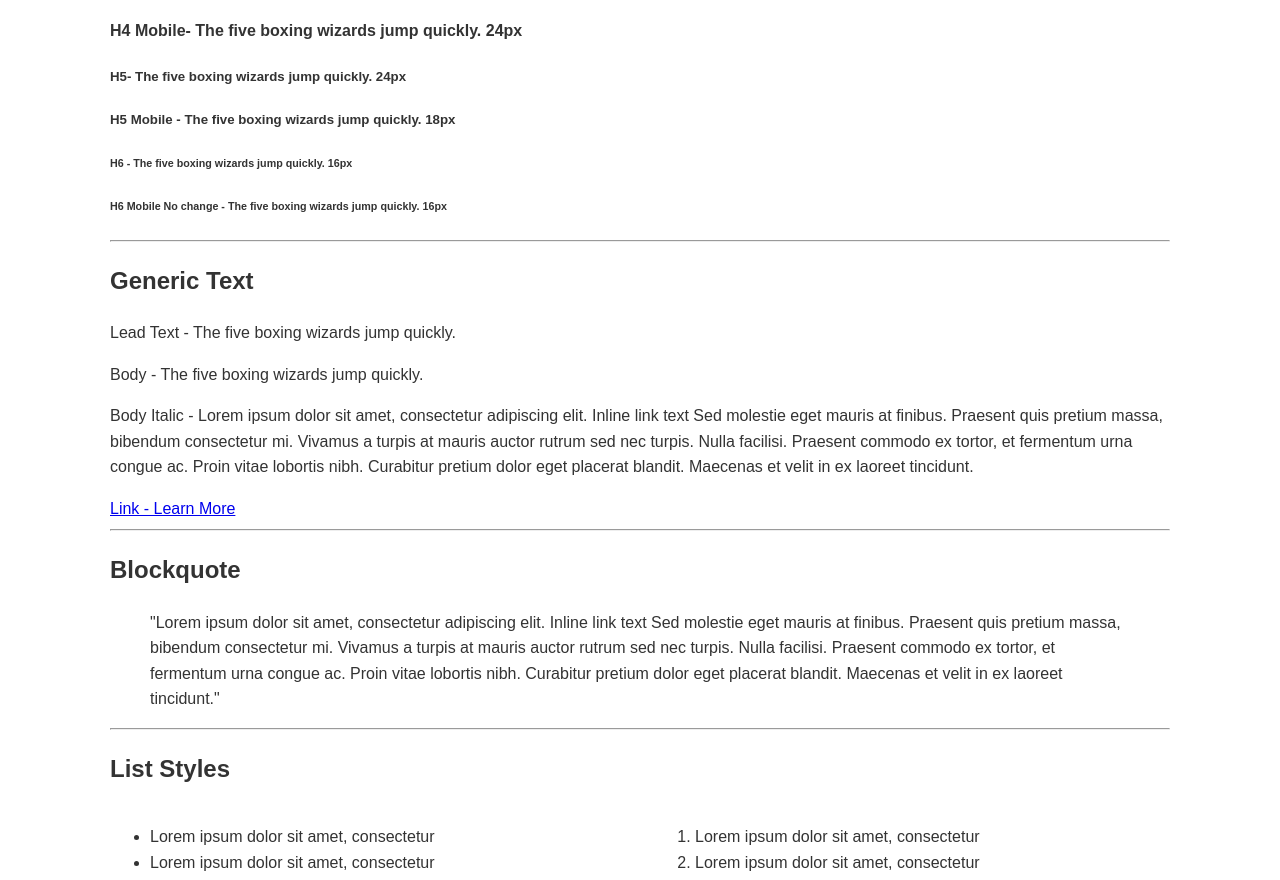
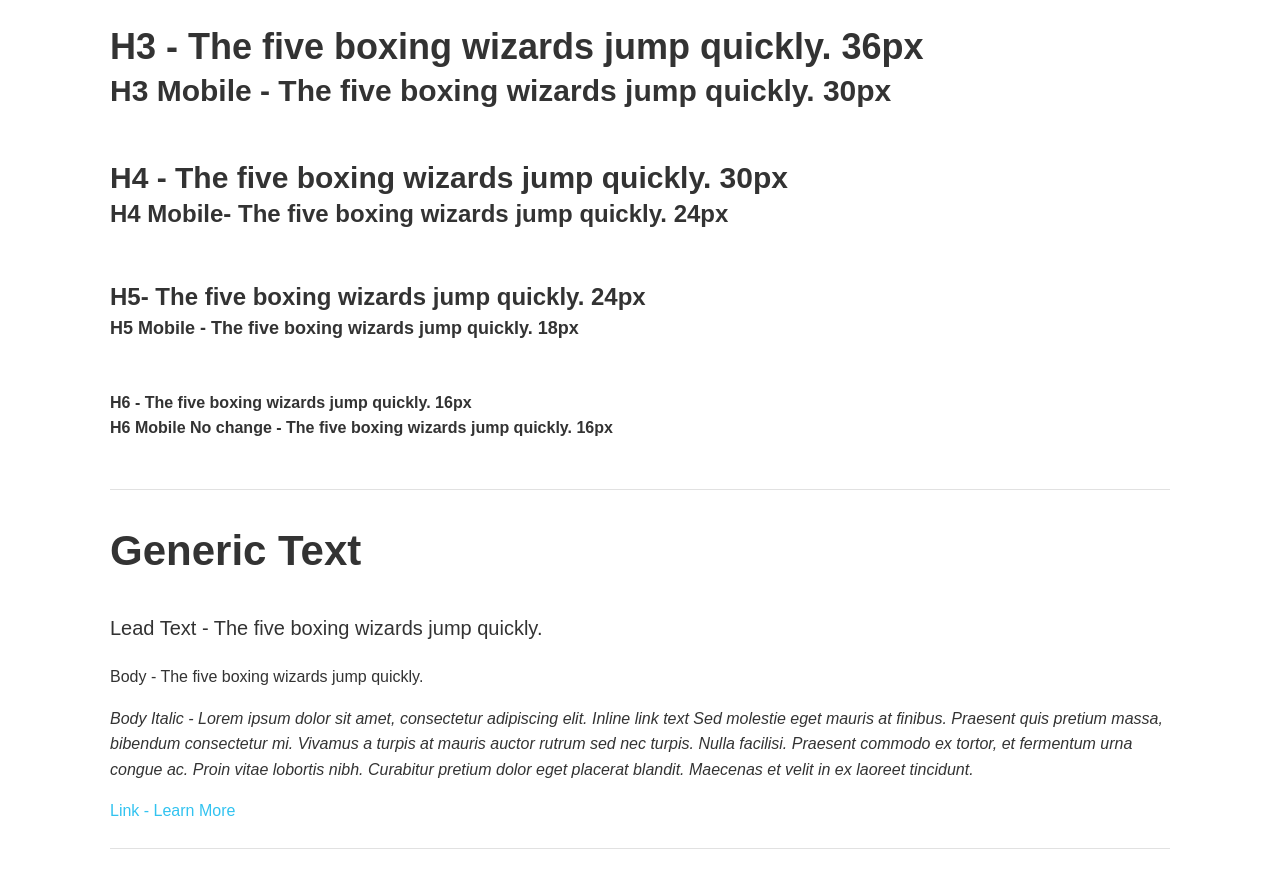
Before and after one commit to hannasmith/Week-3-Homework, a plain HTML site: page typography.html in a window 1280 px wide. Shown: the part 699-1579 px from the top of the page. Drawn offline with Linux system fonts and the light colour scheme.

Commit message:
Add files via upload
style css update October 9

```diff
--- a/css/style.css
+++ b/css/style.css
@@ -313,3 +313,117 @@ footer {
 .secondary-6 {
     background: #F09C1F;
 }
+
+
+/* Typography Page Specifics
+--------------------------------------------------------- */
+.typography .row {
+    margin-bottom: 48px;
+}
+.typography .row h1,
+.typography .row h2,
+.typography .row h3,
+.typography .row h4,
+.typography .row h5,
+.typography .row h6 {
+    margin: 0;
+}
+
+/* Typography
+--------------------------------------------------------- */
+h1, h2, h3, h4, h5, h6 {
+    font-weight: bold;
+}
+h1 {
+    font-size: 50px;
+    line-height: 1.2;
+}
+h2 {
+    font-size: 42px;
+    line-height: 1.25;
+}
+h3 {
+    font-size: 36px;
+    line-height: 1.3;
+}
+h4 {
+    font-size: 30px;
+    line-height: 1.35;
+}
+h5 {
+    font-size: 24px;
+    line-height: 1.5;
+}
+h6 {
+    font-size: 16px;
+    line-height: 1.6;
+}
+
+h1.mobile {
+    font-size: 40px;
+}
+h2.mobile {
+    font-size: 36px;
+}
+h3.mobile {
+    font-size: 30px;
+}
+h4.mobile {
+    font-size: 24px;
+}
+h5.mobile {
+    font-size: 18px;
+}
+h6.mobile {
+    font-size: 16px;
+}
+
+
+@media (max-width: 550px) {
+    h1 {
+        font-size: 40px;
+    }
+    h2 {
+        font-size: 36px;
+    }
+    h3 {
+        font-size: 30px;
+    }
+    h4 {
+        font-size: 24px;
+    }
+    h5 {
+        font-size: 18px;
+    }
+    h6 {
+        font-size: 16px;
+    }
+    .mobile {
+        display: none;
+    }
+}
+
+hr {
+    margin-top: 24px;
+    margin-bottom: 24px;
+    border-width: 0;
+    border-top: 1px solid #E1E1E1;
+}
+p.lead {
+    font-size: 20px;
+    line-height: 1.6;
+}
+p.italic {
+    font-style: italic;
+}
+
+/* Links
+--------------------------------------------------------- */
+a {
+    color: #32C3F0;
+    text-decoration: none;
+}
+a:hover {
+    color: #2799BD;
+    text-decoration: underline;
+}
```
